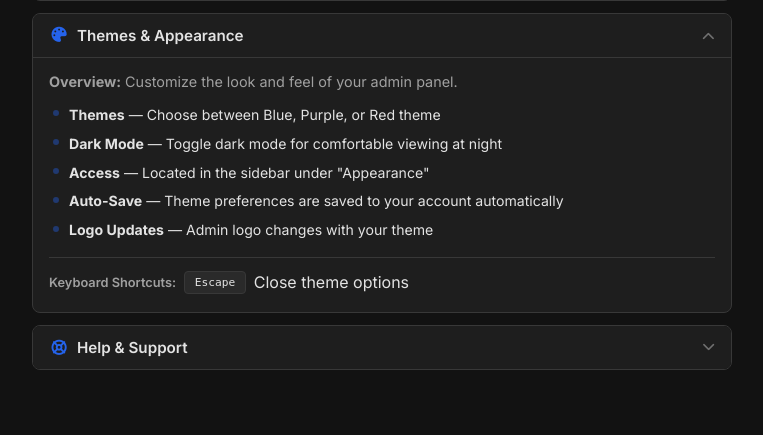
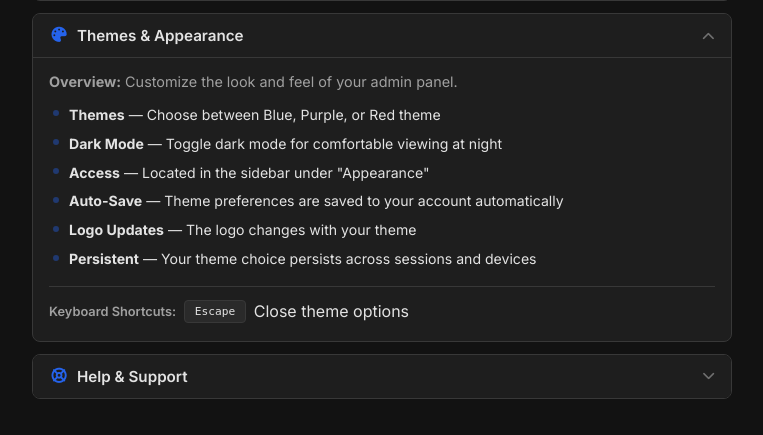
Before and after one commit to anuraj-js/studydesk, a PHP site: page /studydesk/pages/admin/admin_help.php in a window 1280 px wide, after a click on "Themes & Appearance". Shown: the part 671-1106 px from the top of the page, without its empty margins (258-1021 px from the left). Before the commit the page ends 1041 px from the top, so only its background shows below. Run offline with PHP 8.4, Linux system fonts and the light colour scheme; the visitor is signed in with stand-in values (Sample User, id 1).

Commit message:
docs(admin-help): add Persistent line to Themes section

```diff
--- a/pages/admin/admin_help.php
+++ b/pages/admin/admin_help.php
@@ -228,7 +228,8 @@ $darkMode = isset($_SESSION['dark_mode']) && $_SESSION['dark_mode'] == 1;
                             <li><strong>Dark Mode</strong> — Toggle dark mode for comfortable viewing at night</li>
                             <li><strong>Access</strong> — Located in the sidebar under "Appearance"</li>
                             <li><strong>Auto-Save</strong> — Theme preferences are saved to your account automatically</li>
-                            <li><strong>Logo Updates</strong> — Admin logo changes with your theme</li>
+                            <li><strong>Logo Updates</strong> — The logo changes with your theme</li>
+                            <li><strong>Persistent</strong> — Your theme choice persists across sessions and devices</li>
                         </ul>
                         <div class="help-shortcuts">
                             <span class="shortcut-label">Keyboard Shortcuts:</span>
```
